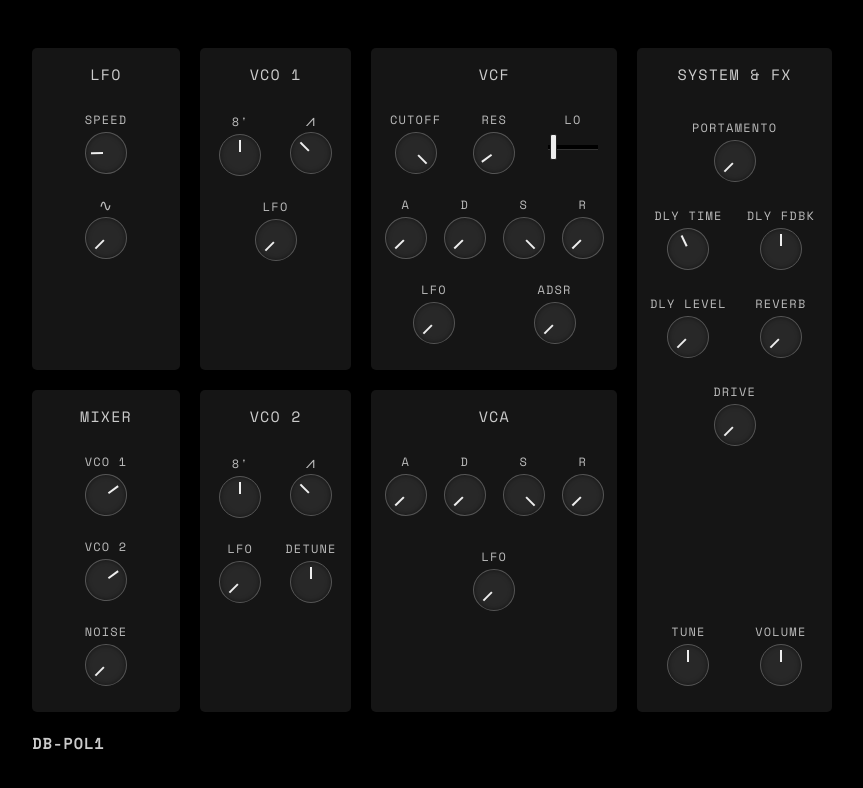
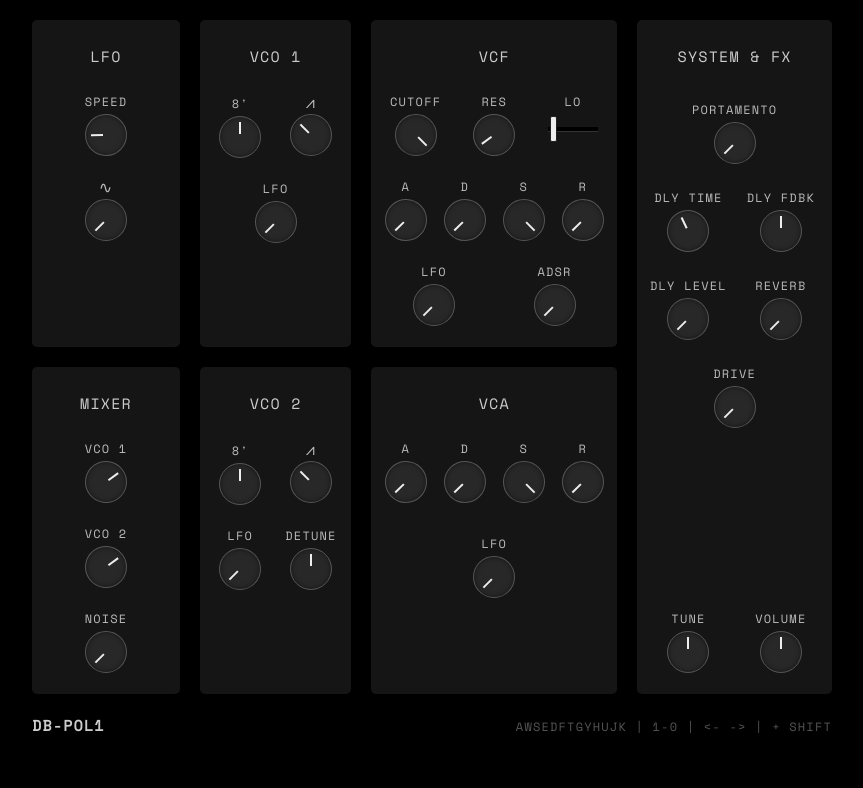
Before and after one commit to antler-hat/antler-ms1, a plain HTML site: page index.html in a window 1280 px wide. Shown: the whole page, without its empty margins (208-1071 px from the left). Drawn offline with nearby package versions, Linux system fonts and the light colour scheme.

Commit message:
Style changes, added pseudo instructions

```diff
--- a/index.html
+++ b/index.html
@@ -8,18 +8,26 @@
         @import url('https://fonts.googleapis.com/css2?family=Space+Mono&display=swap');
     </style>
     <style>
+        :root {
+            --space-base: 15px;
+            --space-sm: 10px;
+            --space-lg: 20px;
+            --grey-medium: #555555;
+            --grey-light: #cccccc;
+        }
+
         html {
             font-size: 10px;
         }
         body {
-            background-color: #000000;
-            color: #ffffff;
+            margin: 0;
+            background-color: black;
+            color: white;
             font-family: "Space Mono", sans-serif;
             display: flex;
             justify-content: center;
             align-items: flex-start; /* Align to top */
             min-height: 100vh;
-            padding-top: 20px; /* Add some padding at the top */
             user-select: none;
             -webkit-user-select: none;
             overflow-x: auto;
@@ -33,10 +41,15 @@
         h1 {
             font-size: 15px;
             margin-top: 0;
-            margin-bottom: 10px;
-            color: #ccc;
-            width: 100%;
-            padding-bottom: 5px;
+            margin-bottom: 0;
+            color: var(--grey-light);
+            display: inline-block;
+        }
+
+        .info-text {
+            color: var(--grey-medium);
+            text-transform: uppercase;
+            margin: 0;
         }
 
         .synth-panel {
@@ -47,11 +60,10 @@
             gap: 20px 20px;
              min-width: 800px; /* Minimum width for the panel */
              width: max-content; /* Adjust width based on content */
-             cursor: default;
         }
 
         .module {
-            padding: 15px 10px;
+            padding: var(--space-sm);
             display: flex;
             flex-direction: column;
             align-items: center;
@@ -62,9 +74,10 @@
         }
 
         .module-title {
+            padding: var(--space-base);
             font-size: 15px;
-            margin-bottom: 10px;
-            color: #ccc;
+            margin-bottom: var(--space-sm);
+            color: var(--grey-light);
             width: 100%;
             padding-bottom: 5px;
             text-align: center;
@@ -86,7 +99,7 @@
              flex-direction: row;
              align-items: baseline;
              justify-content: space-around;
-             gap: 10px;
+             gap: var(--space-sm);
              width: 100%;
          }
 
@@ -140,14 +153,14 @@
         }
 
         .knob:focus { /* Highlight when focused */
-            box-shadow: 0 0 0 2px #ffffff;
+            box-shadow: 0 0 0 2px white;
         }
 
         /* --- Value Display --- */
         .knob-value-display {
             color: rgba(255, 255, 255, 0.6);
             font-size: 0.8em;
-            background: #000000;
+            background: black;
             border-radius: 2.5px;
             min-width: 30px;
             text-align: center;
@@ -187,7 +200,7 @@
         .switch:before {
             content:'';
             height: 4px;
-            background: #000000;
+            background: black;
             display: inline-block;
             left: 0;
             right: 0;
@@ -219,11 +232,11 @@
         */
 
         .switch:focus {
-            box-shadow: 0 0 0 2px #ffffff;
+            box-shadow: 0 0 0 2px white;
          }
 
         /* --- Specific Module Layout (4 columns) --- */
-        #title-module { grid-column: 1 / span 4; grid-row: 3; }
+        #header { grid-column: 1 / span 4; grid-row: 3; }
 
         #lfo-module { grid-column: 1; grid-row: 1; }
         #mixer-module { grid-column: 1; grid-row: 2; }
@@ -236,6 +249,15 @@
 
         #system-module { grid-column: 4; grid-row: 1 / span 2; }
 
+        #header {
+            display: flex;
+            justify-content: space-between;
+            align-items: baseline;
+        }
+
+        .info-button {
+
+        }
 
         /* Adjust VCF/VCA layout */
         #vcf-module, #vca-module {
@@ -249,7 +271,7 @@
              display: grid;
              grid-template-columns: repeat(4, 1fr); /* 4 equal columns */
              width: 100%;
-             gap: 5px 10px; /* Row and column gap */
+             gap: 5px var(--space-sm); /* Row and column gap */
          }
 
          /* VCF Specific */
@@ -257,7 +279,7 @@
             display: flex; /* Use flexbox for horizontal alignment */
             justify-content: space-around; /* Space out controls */
             width: 100%;
-            gap: 10px; /* Add gap between filter controls */
+            gap: var(--space-sm); /* Add gap between filter controls */
             align-items: flex-start; /* Align groups to top */
         }
         #vcf-mod-controls {
@@ -273,7 +295,7 @@
              display: flex;
              justify-content: center; /* Center the single LFO Level knob */
              width: 100%;
-             margin-top: 10px; /* Add space above VCA Mod controls */
+             margin-top: var(--space-sm); /* Add space above VCA Mod controls */
              align-items: flex-start;
         }
 
@@ -292,8 +314,9 @@
 <body>
 
 <div class="synth-panel" id="synth-panel">
-    <div id="title-module">
+    <div id="header">
         <h1>DB-POL1</h1>
+        <p class="info-text">AWSEDFTGYHUJK | 1-0  | <- -> | + Shift</p>
     </div>
     <!-- LFO -->
     <div class="module" id="lfo-module">
```
